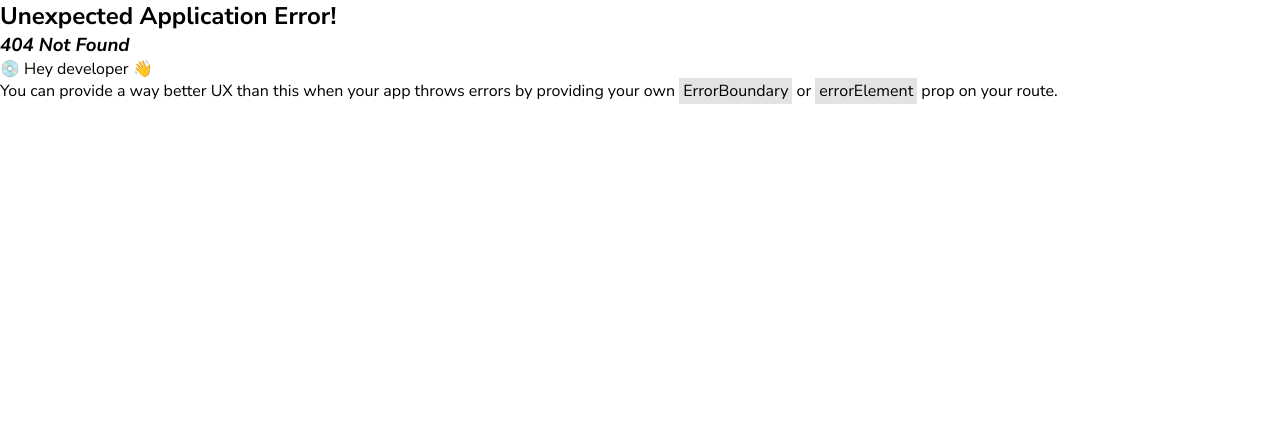
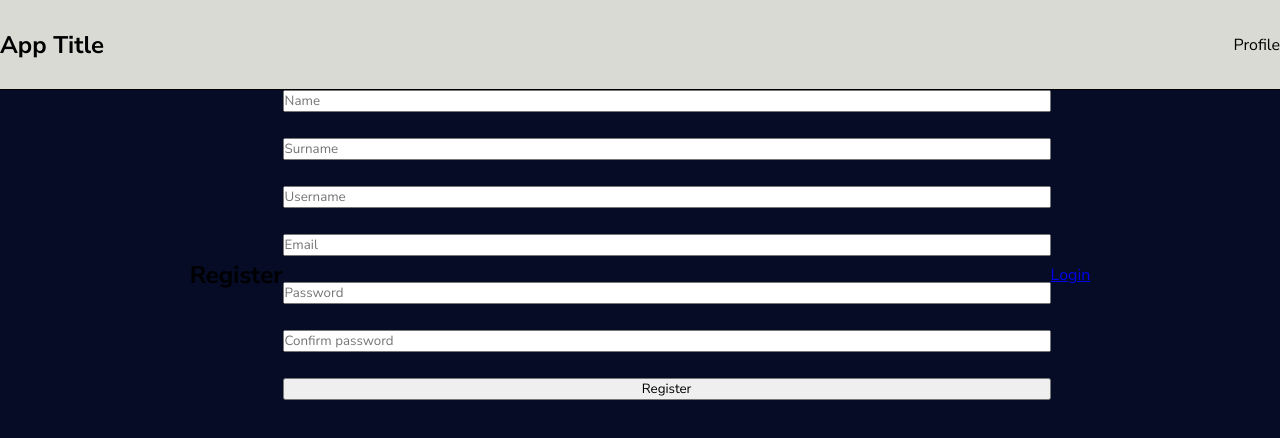
Before and after one commit to DYuHLin/social-application, a React (Vite) app in the folder client/: page /register in a window 1280 px wide. Before the commit this address had no page. Shown: the top 438 px of the page. Built offline with nearby package versions, Linux system fonts and the light colour scheme.

Commit message:
Added the forms for login and register, created a context API for the application and protected routes.

```diff
--- a/client/src/Routes.jsx
+++ b/client/src/Routes.jsx
@@ -1,11 +1,23 @@
-import React from 'react'
+import React, {useContext} from 'react'
 import { createBrowserRouter, RouterProvider, Route, createRoutesFromElements } from 'react-router-dom'
 import App from './App'
+import Register from './pages/Register'
+import Login from './pages/Login'
+import AppContext from './context/AppContext'
+import Home from './pages/Home'
 
 function Routes() {
+
+  const {ProtectedRoutes} = useContext(AppContext)
+
     const router = createBrowserRouter(createRoutesFromElements(
         <Route path='/' element={<App />}>
+            <Route path='/register' element={<Register />}/>
+            <Route path='/login' element={<Login />}/>
 
+            <Route element={<ProtectedRoutes />}>
+                <Route index element={<Home />} />
+            </Route>
         </Route>
     ))
 
--- a/client/src/assets/style.css
+++ b/client/src/assets/style.css
@@ -15,6 +15,20 @@ main{
   display: flex;
   flex-direction: column;
   background-color: #060b26;
+}
+
+section{
+  display: flex;
+  align-items: center;
+  justify-content: center;
+}
+
+.register-form, .login-form{
+  display: flex;
+  flex-direction: column;
+  gap: 26px;
+  width: 60%;
+  margin-bottom: 60px;
 }
 
 nav{
--- /dev/null
+++ b/client/src/context/AppContext.jsx
@@ -0,0 +1,22 @@
+import { createContext, useState, useEffect } from "react"
+import { Outlet, Navigate } from 'react-router-dom'
+
+const AppContext = createContext()
+
+export const AppProvider = ({children}) => {
+    const [user, setUser] = useState(false);
+
+    const ProtectedRoutes = () => {
+        return(
+            user === false ? (<Navigate to='/login' />) : user.accessToken ? (<Outlet />) : ''
+        )
+    }
+
+    return(
+        <AppContext.Provider value={{ProtectedRoutes}}>
+            {children}
+        </AppContext.Provider>
+    )
+}
+
+export default AppContext
--- /dev/null
+++ b/client/src/pages/Home.jsx
@@ -0,0 +1,9 @@
+import React from 'react'
+
+function Home() {
+  return (
+    <div>Home</div>
+  )
+}
+
+export default Home
--- a/client/src/pages/Login.jsx
+++ b/client/src/pages/Login.jsx
@@ -0,0 +1,20 @@
+import React from 'react'
+import { Link } from 'react-router-dom'
+
+function Login() {
+  return (
+    <section>
+        <h1>Login</h1>
+        <form method="POST" className='login-form'>
+          <input type="text" required name='username' id='username' className='username' placeholder='Username'/>
+          <input type="password" required name='password' id='password' className='password' placeholder='Password'/>
+          <button>Login</button>
+        </form>
+        {/* <p className="error">{error}</p> */}
+        <Link to={"/register"} className="link">Register</Link>
+        <p className='guest'>Sign in as guest</p>
+      </section>
+  )
+}
+
+export default Login
--- a/client/src/pages/Register.jsx
+++ b/client/src/pages/Register.jsx
@@ -0,0 +1,24 @@
+import React from 'react'
+import { Link } from 'react-router-dom'
+
+function Register() {
+  return (
+    <section>
+    <h1>Register</h1>
+        <form className='register-form' method="POST">
+            <input type="text" required name='name' id='name' className='name' placeholder='Name'/>
+            <input type="text" required name='surname' id='surname' className='surname' placeholder='Surname'/>
+            <input type="text" required name='username' id='username' className='username' placeholder='Username'/>
+            <input type="email" required name='email' id='email' className='email' placeholder='Email'/>
+            <input type="password" required name='password' id='password' className='password' placeholder='Password' minLength={6}/>
+            <input type="password" required name='confirmedPassword' id='confirmedPassword' className='confirmedPassword' placeholder='Confirm password' minLength={6}/>
+            <button>Register</button>
+
+        </form>
+        {/* <p className="error">{error}</p> */}
+        <Link to={"/login"} className="link">Login</Link>
+      </section>
+  )
+}
+
+export default Register
```
Also changed, not shown: client/src/main.jsx (+6 -3 lines).
